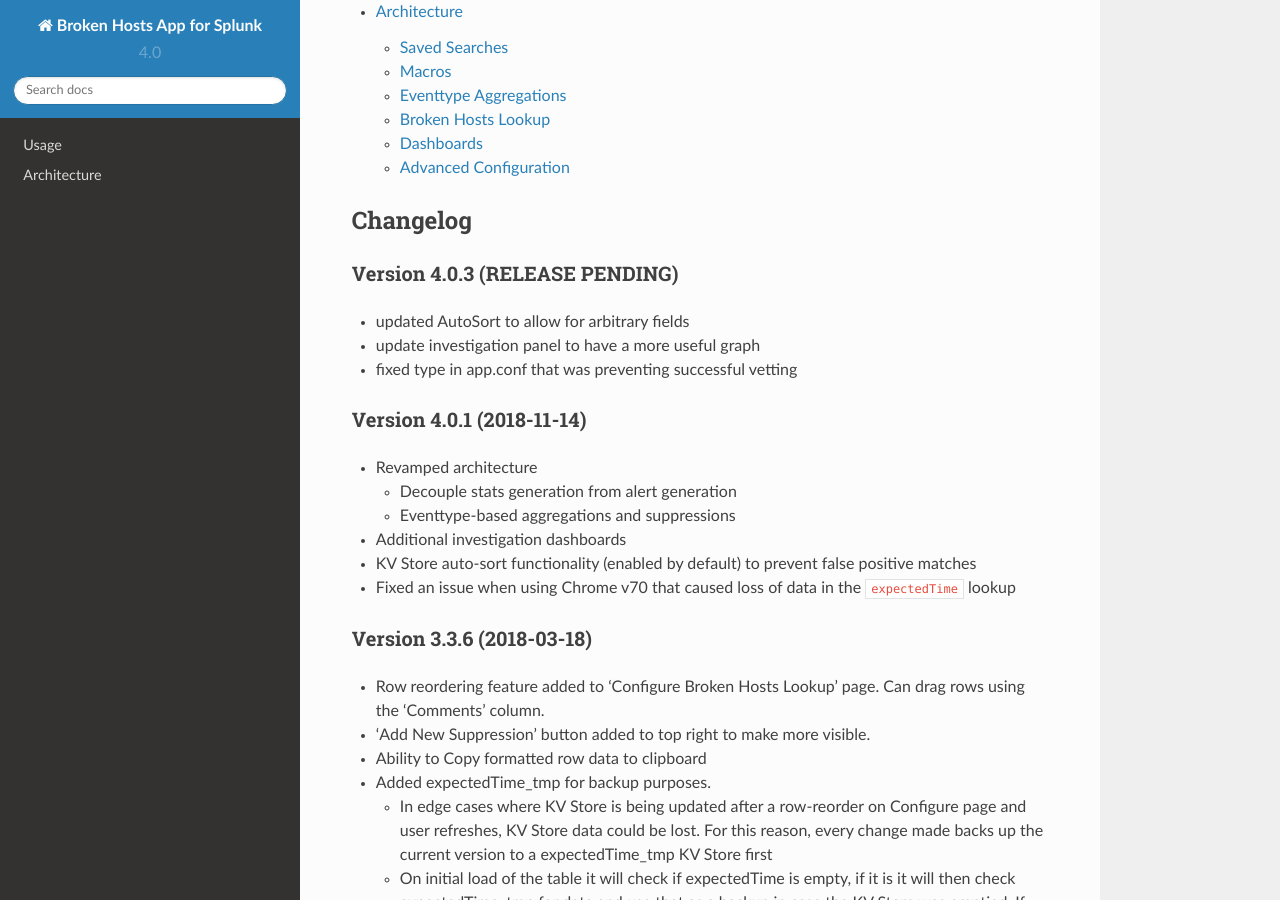
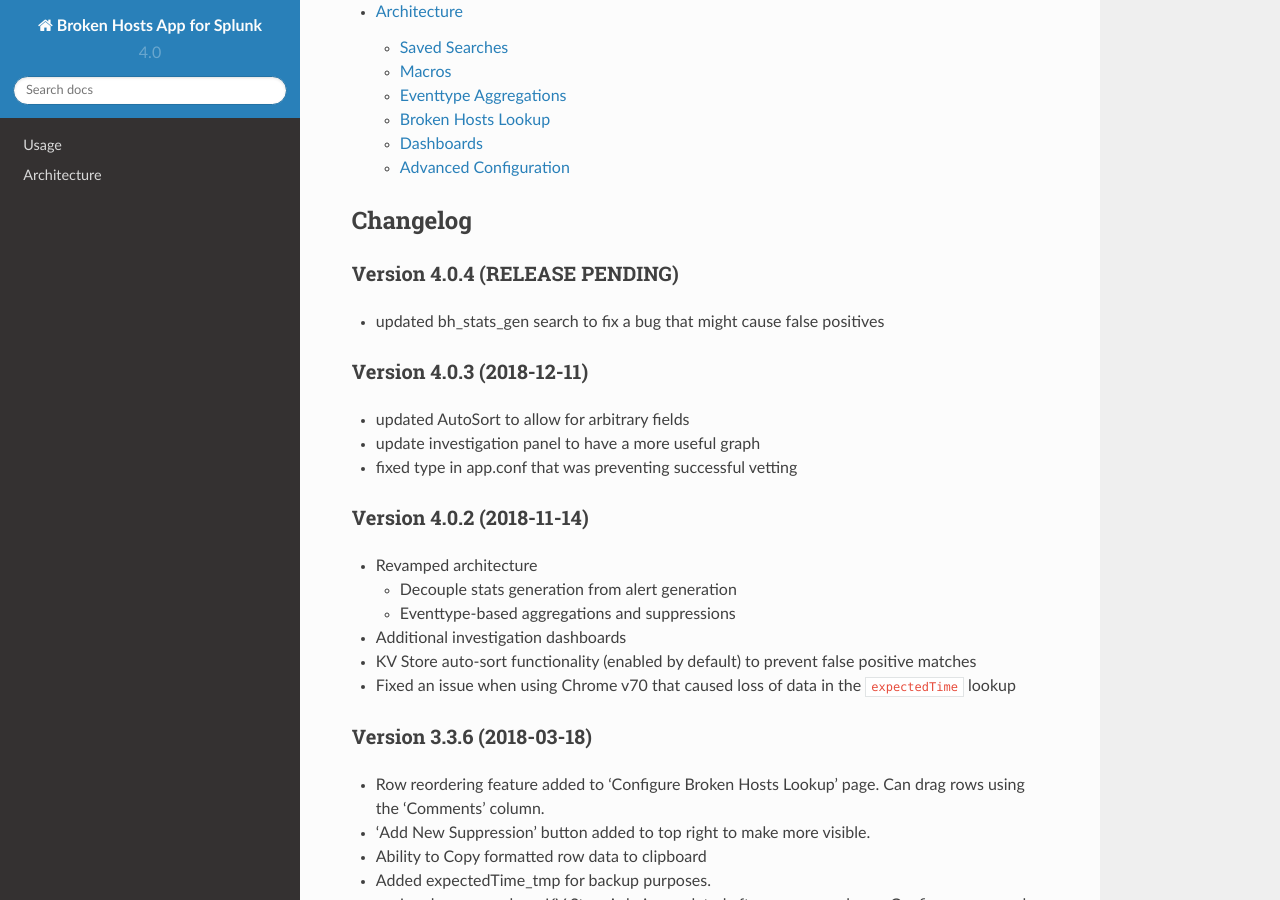
Before and after one commit to HurricaneLabs/brokenhosts, a Sphinx documentation site: the page built from docs/index.rst, in a window 1280 px wide and 900 px high, scrolled down 1374 px. Built offline with Sphinx 7.4.7 and the Read the Docs theme 2.0.0, drawn with Linux system fonts in a browser that asks for light colours.

Commit message:
upate documentation for 4.0.4 release

```diff
--- a/docs/index.rst
+++ b/docs/index.rst
@@ -62,14 +62,19 @@ Documentation
 Changelog
 ---------
 
-Version 4.0.3 (RELEASE PENDING)
+Version 4.0.4 (RELEASE PENDING)
 ~~~~~~~~~~~~~~~~~~~~~~~~~~~~~~~
+
+- updated bh_stats_gen search to fix a bug that might cause false positives
+
+Version 4.0.3 (2018-12-11)
+~~~~~~~~~~~~~~~~~~~~~~~~~~
 
 - updated AutoSort to allow for arbitrary fields
 - update investigation panel to have a more useful graph
 - fixed type in app.conf that was preventing successful vetting
 
-Version 4.0.1 (2018-11-14)
+Version 4.0.2 (2018-11-14)
 ~~~~~~~~~~~~~~~~~~~~~~~~~~
 
 - Revamped architecture
```
